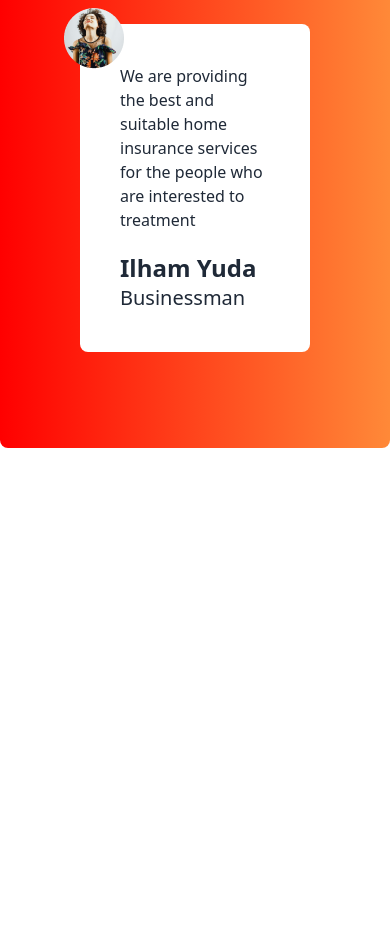
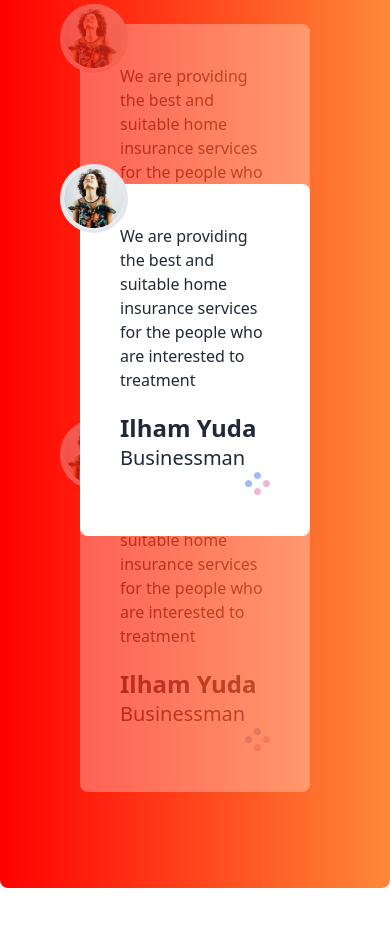
Before and after one commit to abubakar1010/Masamak_Tea_House, a plain HTML site: page index.html in a window 390 px wide. Shown: the part 5129-6055 px from the top of the page. Before the commit the page ends 5737 px from the top, so only its background shows below. Drawn offline with nearby package versions, Linux system fonts and the light colour scheme.

Commit message:
finished client review section with responsive ui

```diff
--- a/index.html
+++ b/index.html
@@ -43,7 +43,7 @@
             border-radius: 10px;
             background: linear-gradient(90deg, #D9D9D9 0%, #ffffff00 100%);
             border-radius: 10px;
-background: var(--Linear, linear-gradient(270deg, #F00 0%, #FF8938 100%));
+            background: var(--Linear, linear-gradient(270deg, #F00 0%, #FF8938 100%));
         }
     </style>
 
@@ -205,25 +205,74 @@ background: var(--Linear, linear-gradient(270deg, #F00 0%, #FF8938 100%));
 
         <!-- super client section start here -->
 
-        <section class="my-24 bg-gray-400 rounded-lg bg-gradient-to-r from-[#F00] to-[#FF8938] flex px-20 py-24 gap-14 flex-col md:flex-row">
+        <section
+            class="my-24 bg-gray-400 rounded-lg bg-gradient-to-r from-[#F00] to-[#FF8938] flex px-20 py-24 gap-14 flex-col md:flex-row">
 
-            <div class="space-y-6">
-                <h2 class="font-extrabold text-4xl text-white">Meet Our Super <br> Clients</h2>
-                <p class="text-white text-base font-medium">There are many variations of passages of Lorem Ipsum available, but the majority have suffered alteration in some form, by injected humour, or randomised words which don't look even slightly believable. </p>
-                <button class="btn btn-outline btn-secondary">Show All</button>
+            <div class="flex items-center">
+                <div class="space-y-6">
+                    <h2 class="font-extrabold text-4xl text-white">Meet Our Super <br> Clients</h2>
+                    <p class="text-white text-base font-medium md:pr-32">There are many variations of passages of Lorem Ipsum
+                        available, but the majority have suffered alteration in some form, by injected humour, or randomised
+                        words which don't look even slightly believable. </p>
+                    <button class="btn btn-outline btn-secondary">Show All</button>
+                </div>
             </div>
 
-            <!-- review card start here -->
+            <!-- review container -->
+            <div class="relative">
+                <!-- next review card start here -->
+                <div class="mb-16 opacity-30 p-10 rounded-lg bg-white relative">
+                    <img class="absolute -top-5 -left-5 border-4 rounded-full bg-white" src="assets/images/client.png"
+                        alt="">
+                    <p class="mb-5">We are providing the best and suitable home insurance services for the people who are
+                        interested to treatment</p>
 
-            <div class="p-10 rounded-lg bg-white relative">
-                <img class="absolute -top-4 -left-4" src="assets/images/client.png" alt="">
-                <p class="mb-5">We are providing the best and suitable home insurance services for the people who are interested to treatment</p>
+                    <h3 class="text-2xl font-semibold">Ilham Yuda</h3>
+                    <h5 class="text-xl font-extralight">Businessman</h5>
 
-                <h3 class="text-2xl font-semibold">Ilham Yuda</h3>
-                <h5 class="text-xl font-extralight">Businessman</h5>
+                    <div class="flex justify-end">
+                        <img src="assets/images/circles.png" alt="">
+                    </div>
+
+                </div>
+                <!--next review card end here -->
+                <!-- current review card start here -->
+                <div class="lg:w-[480px] absolute top-40 lg:-left-40 p-10 rounded-lg bg-white z-20">
+                    <img class="absolute -top-5 -left-5 border-4 rounded-full bg-white" src="assets/images/client.png"
+                        alt="">
+                    <p class="mb-5">We are providing the best and suitable home insurance services for the people who are
+                        interested to treatment</p>
+
+                    <h3 class="text-2xl font-semibold">Ilham Yuda</h3>
+                    <h5 class="text-xl font-extralight">Businessman</h5>
+
+                    <div class="flex justify-end">
+                        <img src="assets/images/circles.png" alt="">
+                    </div>
+
+                </div>
+                <!-- current review card end here -->
+
+                <!-- previous review card start here -->
+                <div class="opacity-30 p-10 rounded-lg bg-white relative">
+                    <img class="absolute -top-5 -left-5 border-4 rounded-full bg-white" src="assets/images/client.png"
+                        alt="">
+                    <p class="mb-5">We are providing the best and suitable home insurance services for the people who are
+                        interested to treatment</p>
+
+                    <h3 class="text-2xl font-semibold">Ilham Yuda</h3>
+                    <h5 class="text-xl font-extralight">Businessman</h5>
+
+                    <div class="flex justify-end">
+                        <img src="assets/images/circles.png" alt="">
+                    </div>
+
+                </div>
+                <!--previous review card end here -->
 
             </div>
-            <!-- review card end here -->
+
+            <!-- review container ends here -->
         </section>
         <!-- super client section end here -->
 
```
